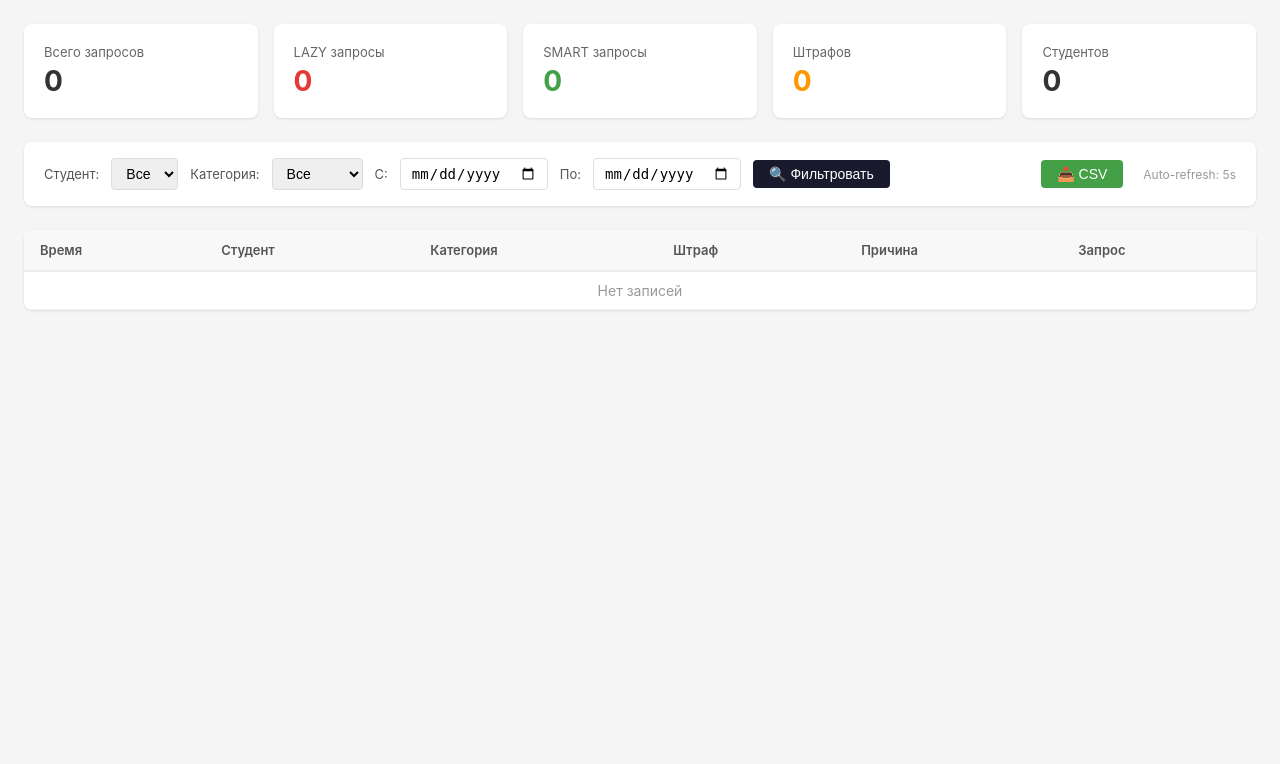
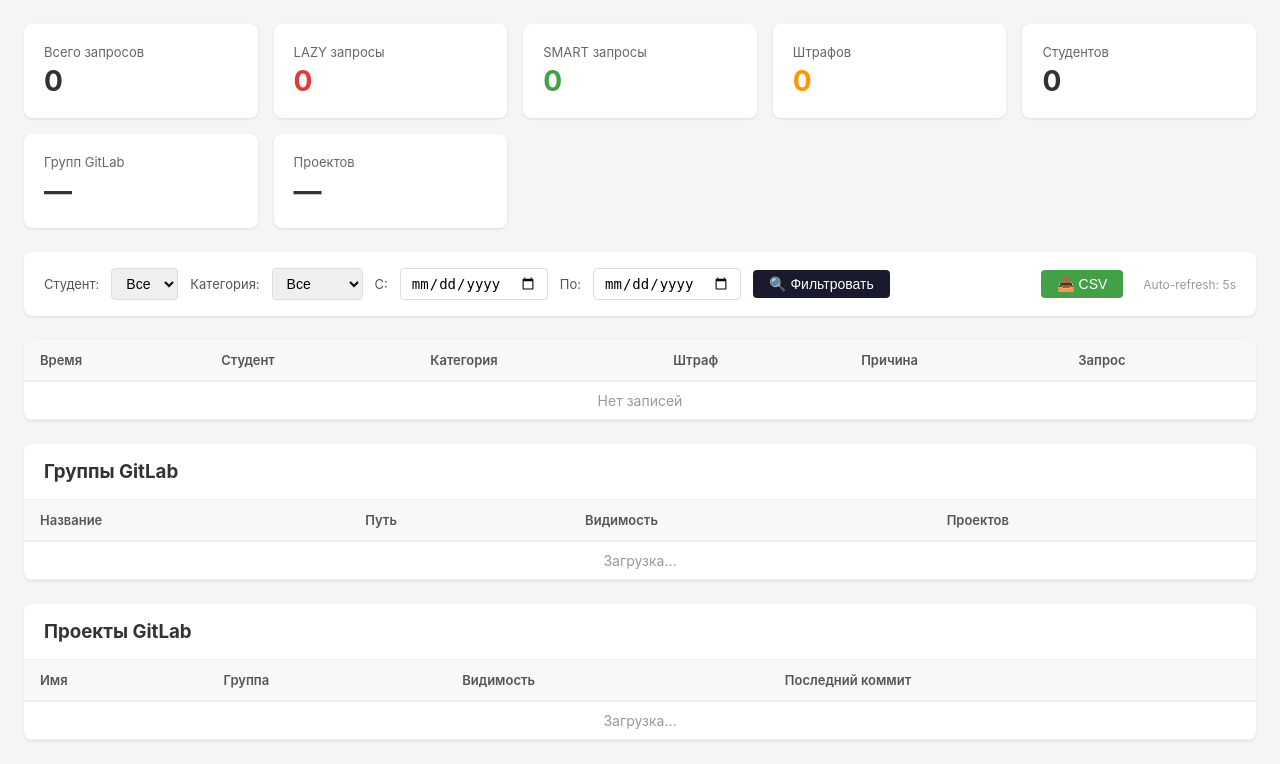
Before and after one commit to danil1online/Intellectual-Systems-and-Technologies-Practice, a Flask app: page / in a window 1280 px wide. Shown: the part 56-820 px from the top of the page. Before the commit the page ends 367 px from the top, so only its background shows below. Run offline with Flask 3, Linux system fonts and the light colour scheme; data that the repository does not hold is empty.

Commit message:
gitlab baseproj make public

```diff
--- a/dashboard/routes.py
+++ b/dashboard/routes.py
@@ -6,6 +6,7 @@
 import json
 import datetime
 import base64
+import requests
 from flask import Blueprint, jsonify, request, render_template, Response, abort
 
 api_bp = Blueprint("api", __name__)
@@ -44,6 +45,20 @@
     return decorated_function
 
 LOG_FILE = os.environ.get("LOG_FILE", "/app/logs/grading_log.json")
+GITLAB_URL = os.environ.get("GITLAB_URL", "http://localhost")
+GITLAB_TOKEN = os.environ.get("GITLAB_ADMIN_TOKEN", "")
+
+
+def gitlab_api_request(endpoint):
+    """Запрос к GitLab API."""
+    if not GITLAB_TOKEN:
+        return []
+    headers = {"PRIVATE-TOKEN": GITLAB_TOKEN}
+    try:
+        resp = requests.get(f"{GITLAB_URL}/api/v4/{endpoint}", headers=headers, timeout=10)
+        return resp.json() if resp.status_code == 200 else []
+    except Exception:
+        return []
 
 
 def read_logs():
@@ -208,6 +223,34 @@
     })
 
 
+@api_bp.route("/api/gitlab/groups")
+@auth_required
+def get_gitlab_groups():
+    """Получить список групп GitLab."""
+    return jsonify(gitlab_api_request("groups?per_page=100"))
+
+
+@api_bp.route("/api/gitlab/projects")
+@auth_required
+def get_gitlab_projects():
+    """Получить список проектов GitLab."""
+    return jsonify(gitlab_api_request("projects?per_page=100"))
+
+
+@api_bp.route("/api/gitlab/stats")
+@auth_required
+def get_gitlab_stats():
+    """Сводка по GitLab."""
+    groups = gitlab_api_request("groups?per_page=100")
+    projects = gitlab_api_request("projects?per_page=100")
+    users = gitlab_api_request("users?per_page=100")
+    return jsonify({
+        "total_groups": len(groups),
+        "total_projects": len(projects),
+        "total_users": len(users),
+    })
+
+
 def create_api_blueprint():
     """Создание и возврат API blueprint."""
     return api_bp
--- a/dashboard/templates/dashboard.html
+++ b/dashboard/templates/dashboard.html
@@ -160,6 +160,14 @@
                 <div class="label">Студентов</div>
                 <div class="value" id="total-students">—</div>
             </div>
+            <div class="stat-card">
+                <div class="label">Групп GitLab</div>
+                <div class="value" id="total-groups">—</div>
+            </div>
+            <div class="stat-card">
+                <div class="label">Проектов</div>
+                <div class="value" id="total-projects">—</div>
+            </div>
         </div>
 
         <!-- Filters -->
@@ -203,6 +211,24 @@
                 <tbody id="logs-tbody">
                     <tr><td colspan="6" style="text-align:center;color:#999">Загрузка...</td></tr>
                 </tbody>
+            </table>
+        </div>
+
+        <!-- GitLab Groups -->
+        <div class="table-container" style="margin-top:24px">
+            <h3 style="padding:16px 20px;border-bottom:1px solid #eee">Группы GitLab</h3>
+            <table>
+                <thead><tr><th>Название</th><th>Путь</th><th>Видимость</th><th>Проектов</th></tr></thead>
+                <tbody id="gitlab-groups-tbody"><tr><td colspan="4" style="text-align:center;color:#999">Загрузка...</td></tr></tbody>
+            </table>
+        </div>
+
+        <!-- GitLab Projects -->
+        <div class="table-container" style="margin-top:24px">
+            <h3 style="padding:16px 20px;border-bottom:1px solid #eee">Проекты GitLab</h3>
+            <table>
+                <thead><tr><th>Имя</th><th>Группа</th><th>Видимость</th><th>Последний коммит</th></tr></thead>
+                <tbody id="gitlab-projects-tbody"><tr><td colspan="4" style="text-align:center;color:#999">Загрузка...</td></tr></tbody>
             </table>
         </div>
     </div>
@@ -302,6 +328,33 @@
         function refresh() {
             loadLogs();
             loadStats();
+            loadGitLabData();
+        }
+
+        async function loadGitLabData() {
+            try {
+                const groupsRes = await fetch('/api/gitlab/groups');
+                const groups = await groupsRes.json();
+                const groupsTbody = document.getElementById('gitlab-groups-tbody');
+                if (groups && groups.length > 0) {
+                    groupsTbody.innerHTML = groups.map(g =>
+                        `<tr><td><strong>${g.name}</strong></td><td>${g.full_path}</td><td>${g.visibility}</td><td>${g.projects_count || '—'}</td></tr>`
+                    ).join('');
+                    document.getElementById('total-groups').textContent = groups.length;
+                }
+            } catch(e) { console.log('GitLab groups error:', e); }
+
+            try {
+                const projectsRes = await fetch('/api/gitlab/projects');
+                const projects = await projectsRes.json();
+                const projectsTbody = document.getElementById('gitlab-projects-tbody');
+                if (projects && projects.length > 0) {
+                    projectsTbody.innerHTML = projects.slice(0, 20).map(p =>
+                        `<tr><td><strong>${p.name}</strong></td><td>${p.namespace?.full_path || '-'}</td><td>${p.visibility}</td><td>${p.last_activity_at || '-'}</td></tr>`
+                    ).join('');
+                    document.getElementById('total-projects').textContent = projects.length;
+                }
+            } catch(e) { console.log('GitLab projects error:', e); }
         }
 
         refresh();
--- a/docker-compose.yml
+++ b/docker-compose.yml
@@ -305,6 +305,8 @@
       FLASK_ENV: production
       DASHBOARD_USERNAME: ${DASHBOARD_USERNAME:-admin}
       DASHBOARD_PASSWORD: ${DASHBOARD_PASSWORD:-}
+      GITLAB_URL: "http://gitlab:80"
+      GITLAB_ADMIN_TOKEN: ${GITLAB_ADMIN_TOKEN:-}
     volumes:
       - ./shared/data/logs:/app/logs:ro
     networks:
```
Also changed, not shown: README.md, 1 other file.
